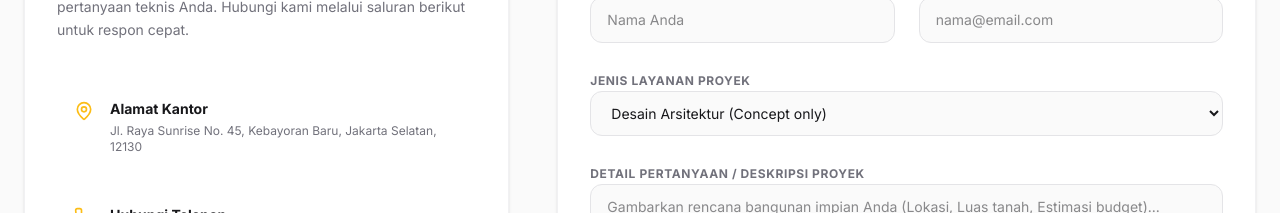
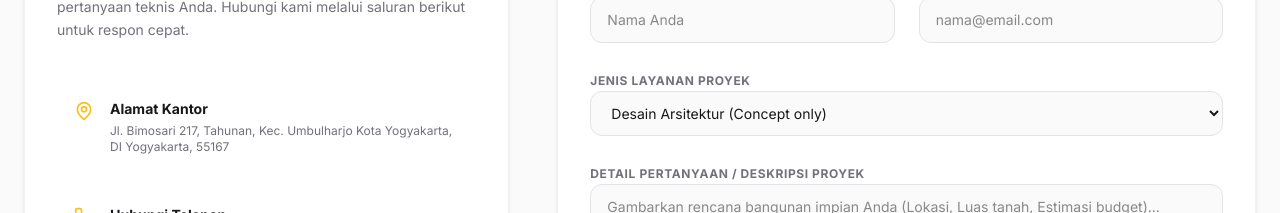
Before and after one commit to nicode74/aruna-karsa, a Next.js app: page / in a window 1280 px wide. Shown: the part 3580-3793 px from the top of the page. Built offline with nearby package versions, Linux system fonts and the light colour scheme.

Commit message:
chore: update office address in ContactSection

```diff
--- a/app/components/ContactSection.tsx
+++ b/app/components/ContactSection.tsx
@@ -76,7 +76,7 @@ export default function ContactSection() {
                   <MapPin className="w-5 h-5 text-brand-amber-500 shrink-0 mt-0.5" />
                   <div>
                     <h4 className="font-bold text-zinc-900 dark:text-white text-sm">Alamat Kantor</h4>
-                    <p className="text-xs text-zinc-500 dark:text-zinc-400 mt-1">Jl. Raya Sunrise No. 45, Kebayoran Baru, Jakarta Selatan, 12130</p>
+                    <p className="text-xs text-zinc-500 dark:text-zinc-400 mt-1">Jl. Bimosari 217, Tahunan, Kec. Umbulharjo Kota Yogyakarta, DI Yogyakarta, 55167</p>
                   </div>
                 </a>
 
```
